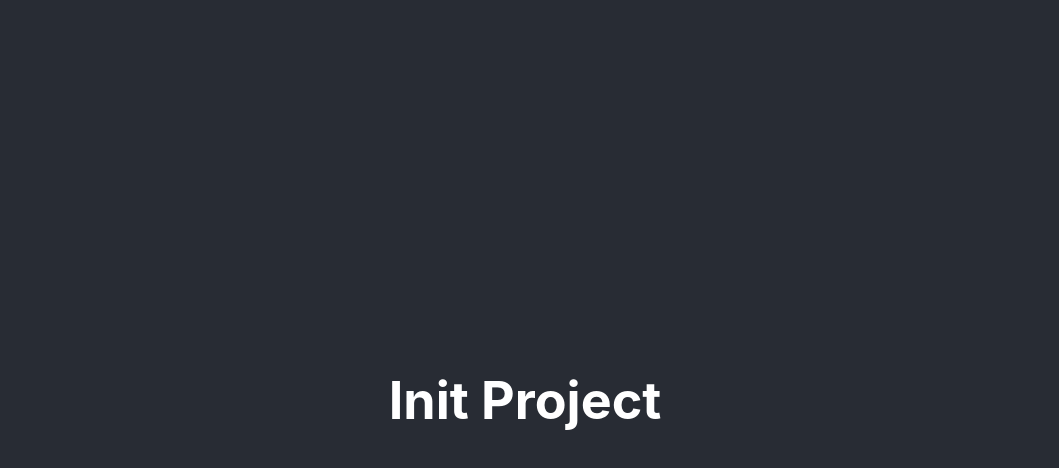
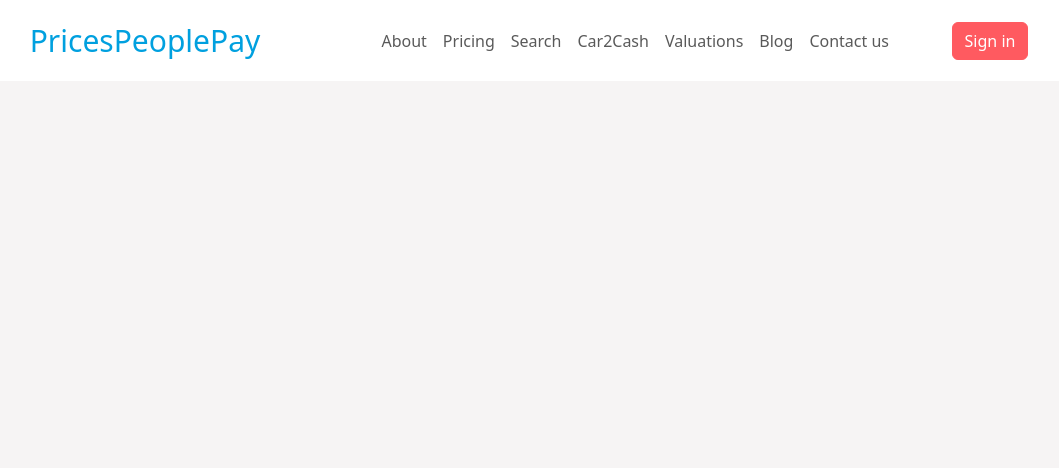
Before and after one commit to AdrianWMY/mockup-app, a React (Create React App) app: page / in a window 1280 px wide. Shown: the top 468 px of the page, without its empty margins (115-1174 px from the left). Built offline with nearby package versions, Linux system fonts and the light colour scheme.

Commit message:
Update Nav bar

```diff
--- a/package.json
+++ b/package.json
@@ -6,7 +6,9 @@
     "@testing-library/jest-dom": "^5.17.0",
     "@testing-library/react": "^13.4.0",
     "@testing-library/user-event": "^13.5.0",
+    "bootstrap": "^5.3.1",
     "react": "^18.2.0",
+    "react-bootstrap": "^2.8.0",
     "react-dom": "^18.2.0",
     "react-scripts": "5.0.1",
     "web-vitals": "^2.1.4"
--- a/src/App.js
+++ /dev/null
@@ -1,16 +0,0 @@
-import logo from './logo.svg';
-import './App.css';
-
-function App() {
-  return (
-    <div className="App">
-      <header className="App-header">
-       <h1>
-        Init Project
-       </h1>
-      </header>
-    </div>
-  );
-}
-
-export default App;
--- /dev/null
+++ b/src/App.jsx
@@ -0,0 +1,13 @@
+import { Button } from 'react-bootstrap';
+import './App.css';
+import Navigation from './components/navbar/Navigation';
+
+function App() {
+  return (
+    <div className="App">
+      <Navigation></Navigation>
+    </div>
+  );
+}
+
+export default App;
--- /dev/null
+++ b/src/components/navbar/Navigation.css
@@ -0,0 +1,24 @@
+.navbar{
+    background-color: #fff;
+    font-weight: 500;
+}
+.container{
+    margin: 10px;
+
+}
+
+.btn-primary{
+    background-color: #ff5a60 !important;
+    border-color: #ff5a60 !important;
+}
+.btn-primary:hover:hover{
+    opacity: 0.9;
+}
+.btn-primary:active{
+    opacity: 0.3;
+}
+.navbar-brand{
+    color: #00a0df !important;
+    font-size: 30px !important;
+
+}
--- /dev/null
+++ b/src/components/navbar/Navigation.jsx
@@ -0,0 +1,35 @@
+import React from 'react';
+import Container from 'react-bootstrap/Container';
+import Nav from 'react-bootstrap/Nav';
+import Navbar from 'react-bootstrap/Navbar';
+import './Navigation.css';
+import Button from 'react-bootstrap/Button';
+import Col from 'react-bootstrap/Col';
+
+function Navigation() {
+  return (
+    <Navbar>
+      <Container>
+        <Col xs lg="4">
+          <Navbar.Brand href="#home">PricesPeoplePay</Navbar.Brand>
+        </Col>
+        <Col>
+          <Nav className="justify-content-end">
+            <Nav.Link href="#about">About</Nav.Link>
+            <Nav.Link href="#pricing">Pricing</Nav.Link>
+            <Nav.Link href="#search">Search</Nav.Link>
+            <Nav.Link href="#car2Cash">Car2Cash</Nav.Link>
+            <Nav.Link href="#valuations">Valuations</Nav.Link>
+            <Nav.Link href="#blog">Blog</Nav.Link>
+            <Nav.Link href="#contact">Contact us</Nav.Link>
+          </Nav>
+        </Col>
+        <Col xs lg="2">
+          <Button>Sign in</Button>
+        </Col>
+      </Container>
+    </Navbar>
+  );
+}
+
+export default Navigation;
--- a/src/index.css
+++ /dev/null
@@ -1,13 +0,0 @@
-body {
-  margin: 0;
-  font-family: -apple-system, BlinkMacSystemFont, 'Segoe UI', 'Roboto', 'Oxygen',
-    'Ubuntu', 'Cantarell', 'Fira Sans', 'Droid Sans', 'Helvetica Neue',
-    sans-serif;
-  -webkit-font-smoothing: antialiased;
-  -moz-osx-font-smoothing: grayscale;
-}
-
-code {
-  font-family: source-code-pro, Menlo, Monaco, Consolas, 'Courier New',
-    monospace;
-}
--- a/src/index.js
+++ b/src/index.js
@@ -1,13 +1,15 @@
 import React from 'react';
 import ReactDOM from 'react-dom/client';
-import './index.css';
 import App from './App';
 import reportWebVitals from './reportWebVitals';
+import 'bootstrap/dist/css/bootstrap.min.css';
+
 
 const root = ReactDOM.createRoot(document.getElementById('root'));
 root.render(
   <React.StrictMode>
-    <App />
+    <App/>
+    <style>{'body { background-color: #f6f4f4; }'}</style>
   </React.StrictMode>
 );
 
```
Also changed, not shown: 1 other file (tests, documents, lock files or other folders).
